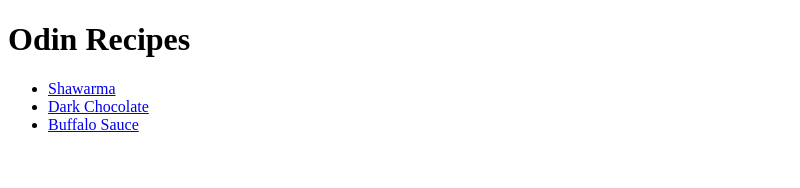
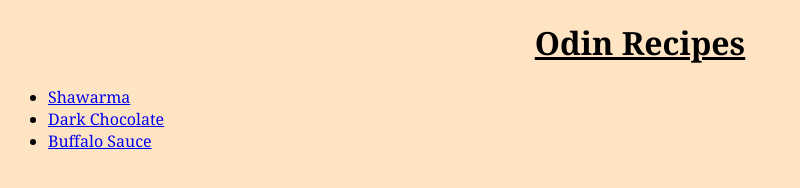
Before and after one commit to notacallforhelp/Project-Recipes, a plain HTML site: page index.html in a window 1280 px wide. Shown: the whole page, without its empty margins (0-800 px from the left). Drawn offline with Linux system fonts and the light colour scheme.

Commit message:
CSS APPLIED
some basic color, font and text alignment were changed

```diff
--- a/index.html
+++ b/index.html
@@ -1,13 +1,14 @@
 <!DOCTYPE html>
 <html lang="en">
 <head>
+    <link rel="stylesheet" href="style.css">
     <meta charset="UTF-8">
     <meta name="viewport" content="width=device-width, initial-scale=1.0">
     <title>Al-Taj</title>
 </head>
 <body>
     <h1>Odin Recipes</h1>
-    <ul>
+    <ul class="hmph">
         <li><a href="./recipes/shawarma.html">Shawarma</a></li>
         <li><a href="./recipes/darkchocolate.html">Dark Chocolate</a></li>
         <li><a href="./recipes/buffalosauce.html">Buffalo Sauce</a></li>
--- /dev/null
+++ b/style.css
@@ -0,0 +1,10 @@
+body{
+    background-color: bisque;
+    font-family: Georgia, 'Times New Roman', Times, serif;
+}
+
+h1{
+    font-weight: bold;
+    text-align: center;
+    text-decoration: underline;
+}
```
Also changed, not shown: recipes/buffalosauce.html (+1 -0 lines), recipes/darkchocolate.html (+1 -0 lines), recipes/shawarma.html (+1 -0 lines).
